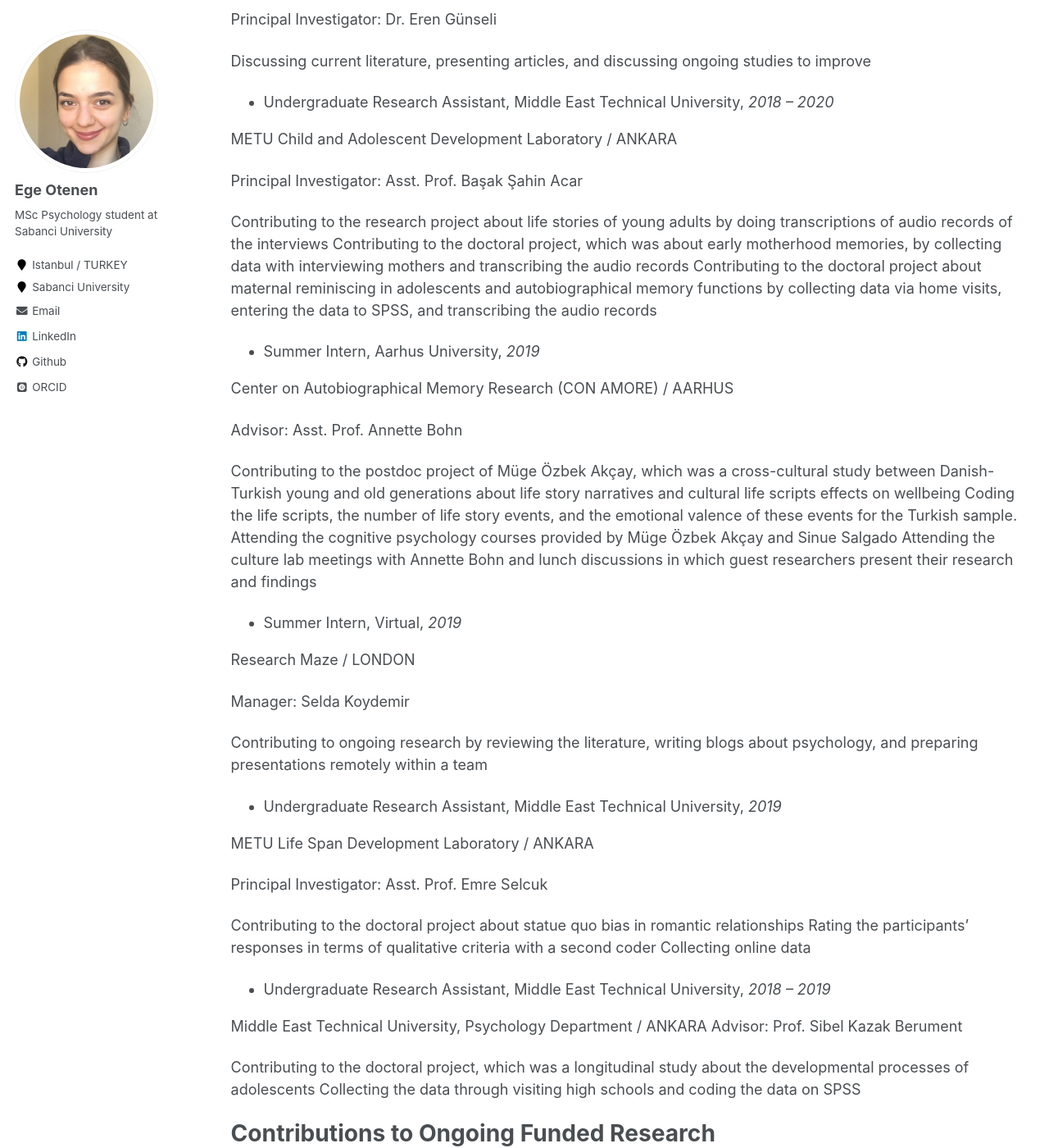
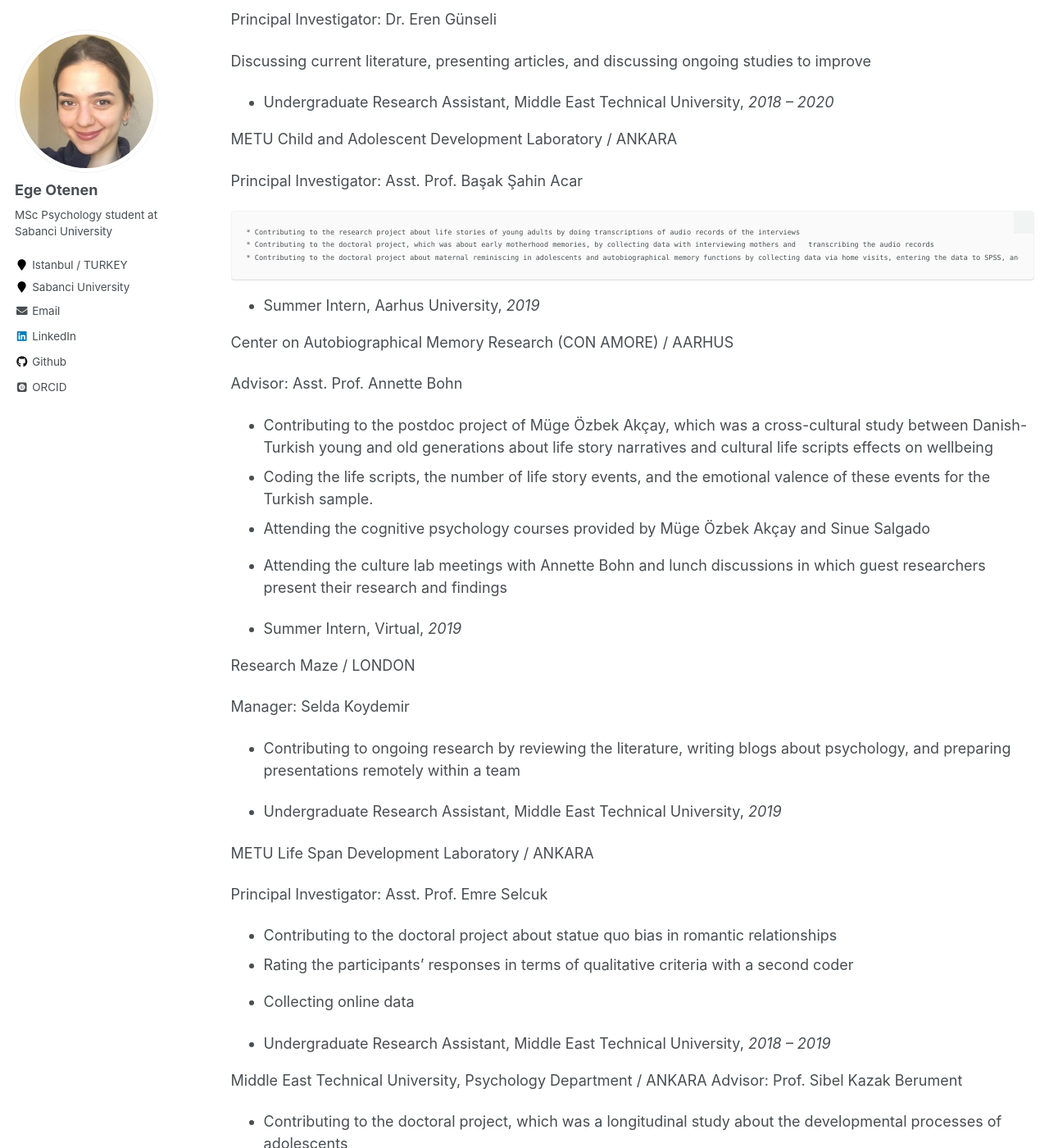
Before and after one commit to egeotenen/egeotenen.github.io, a Jekyll site: the page built from _pages/cv.md, in a window 1280 px wide and 1400 px high, scrolled down 1295 px. Shown: the whole window at 82% size. Built offline with Jekyll 4.4.1, drawn with Linux system fonts in a browser that asks for light colours; some web fonts are replaced; some of the changed text lies outside the part shown.

Commit message:
Update cv.md

```diff
--- a/_pages/cv.md
+++ b/_pages/cv.md
@@ -72,9 +72,9 @@ METU Child and Adolescent Development Laboratory / ANKARA
 
 Principal Investigator: Asst. Prof. Başak Şahin Acar
 
-Contributing to the research project about life stories of young adults by doing transcriptions of audio records of the interviews
-Contributing to the doctoral project, which was about early motherhood memories, by collecting data with interviewing mothers and   transcribing the audio records
-Contributing to the doctoral project about maternal reminiscing in adolescents and autobiographical memory functions by collecting data via home visits, entering the data to SPSS, and transcribing the audio records
+    * Contributing to the research project about life stories of young adults by doing transcriptions of audio records of the interviews
+    * Contributing to the doctoral project, which was about early motherhood memories, by collecting data with interviewing mothers and   transcribing the audio records
+    * Contributing to the doctoral project about maternal reminiscing in adolescents and autobiographical memory functions by collecting data via home visits, entering the data to SPSS, and transcribing the audio records
 
 * Summer Intern, Aarhus University,			  		                      		*2019*
 
@@ -82,10 +82,10 @@ Center on Autobiographical Memory Research (CON AMORE) / AARHUS
 
 Advisor: Asst. Prof. Annette Bohn
 
-Contributing to the postdoc project of Müge Özbek Akçay, which was a cross-cultural study between Danish-Turkish young and old generations about life story narratives and cultural life scripts effects on wellbeing
-Coding the life scripts, the number of life story events, and the emotional valence of these events for the Turkish sample.
-Attending the cognitive psychology courses provided by Müge Özbek Akçay and Sinue Salgado
-Attending the culture lab meetings with Annette Bohn and lunch discussions in which guest researchers present their research and findings
+   * Contributing to the postdoc project of Müge Özbek Akçay, which was a cross-cultural study between Danish-Turkish young and old generations about life story narratives and cultural life scripts effects on wellbeing
+   * Coding the life scripts, the number of life story events, and the emotional valence of these events for the Turkish sample.
+   * Attending the cognitive psychology courses provided by Müge Özbek Akçay and Sinue Salgado
+   * Attending the culture lab meetings with Annette Bohn and lunch discussions in which guest researchers present their research and findings
 
 * Summer Intern, Virtual,							                              		*2019*
 
@@ -93,7 +93,7 @@ Research Maze / LONDON
 
 Manager: Selda Koydemir
 
-Contributing to ongoing research by reviewing the literature, writing blogs about psychology, and preparing presentations remotely within a team
+  * Contributing to ongoing research by reviewing the literature, writing blogs about psychology, and preparing presentations remotely within a team
 
 * Undergraduate Research Assistant, Middle East Technical University, 	            *2019*
 
@@ -101,17 +101,17 @@ METU Life Span Development Laboratory / ANKARA
 
 Principal Investigator: Asst. Prof. Emre Selcuk
 
-Contributing to the doctoral project about statue quo bias in romantic relationships
-Rating the participants’ responses in terms of qualitative criteria with a second coder
-Collecting online data
+  * Contributing to the doctoral project about statue quo bias in romantic relationships
+  * Rating the participants’ responses in terms of qualitative criteria with a second coder
+  * Collecting online data
 
 * Undergraduate Research Assistant, Middle East Technical University,           	 *2018 – 2019*
 
 Middle East Technical University, Psychology Department / ANKARA
 Advisor: Prof. Sibel Kazak Berument
 
-Contributing to the doctoral project, which was a longitudinal study about the developmental processes of adolescents
-Collecting the data through visiting high schools and coding the data on SPSS
+  * Contributing to the doctoral project, which was a longitudinal study about the developmental processes of adolescents
+  * Collecting the data through visiting high schools and coding the data on SPSS
 
 Contributions to Ongoing Funded Research
 ==========================================
```
